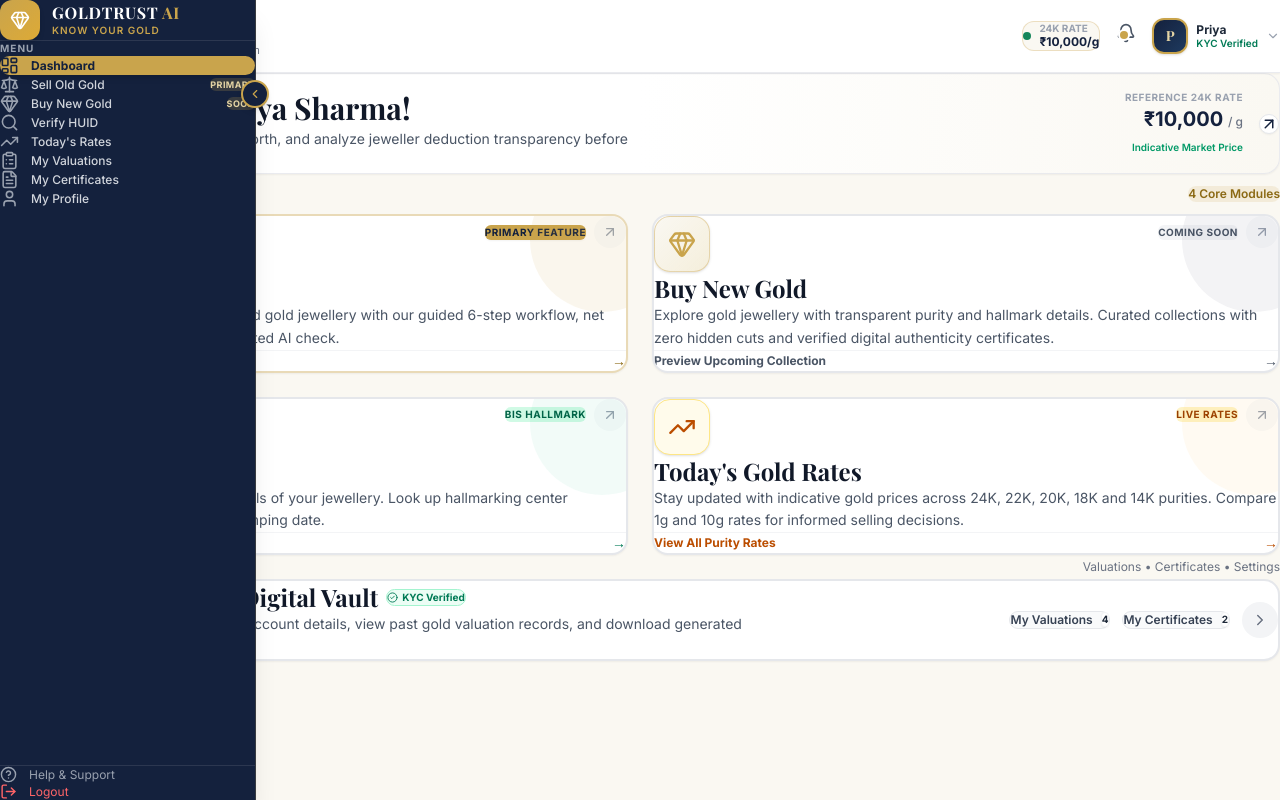
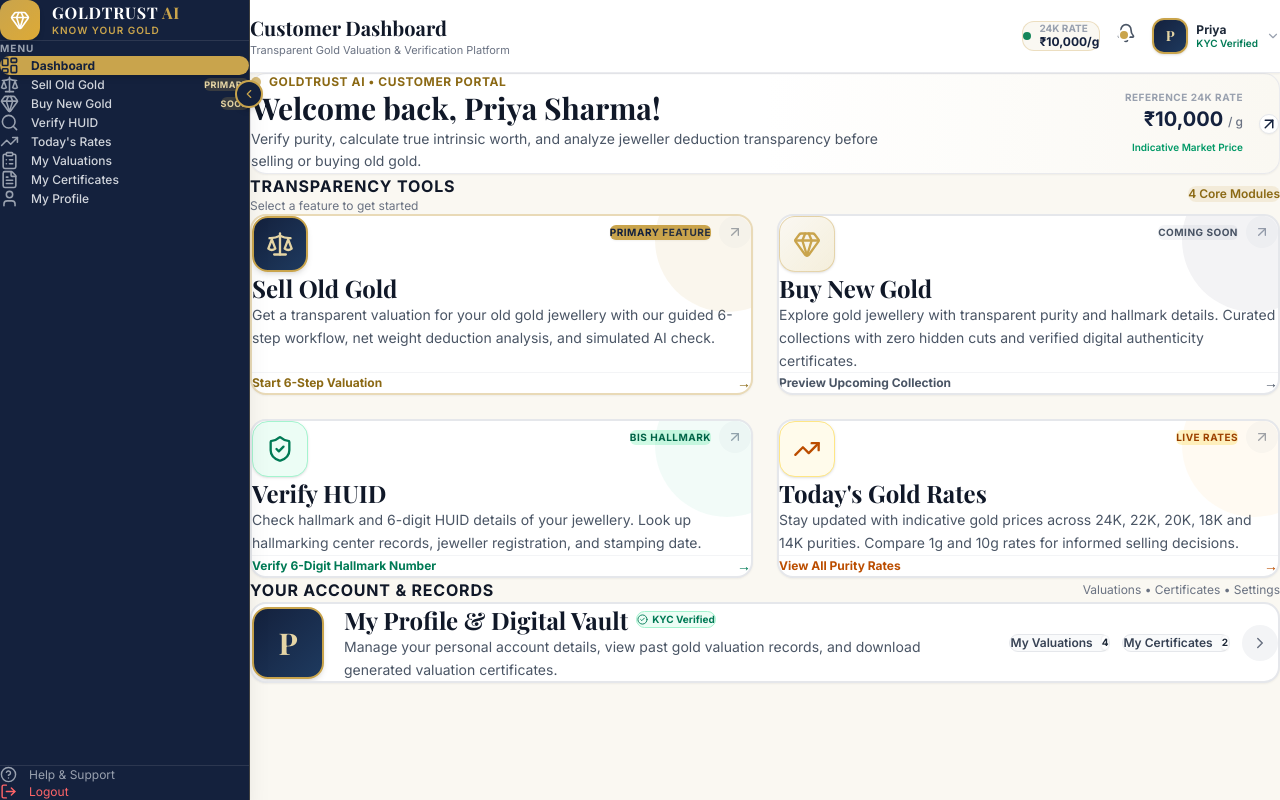
Before and after one commit to Dhanitha-18/HackGold, a React (Vite) app: page /dashboard in a window 1280 px wide. Built offline with nearby package versions, Linux system fonts and the light colour scheme; a web font is replaced by a local one.

Commit message:
Fix customer portal sidebar overlap and dashboard alignment

```diff
--- a/src/components/layout/Layout.jsx
+++ b/src/components/layout/Layout.jsx
@@ -26,8 +26,15 @@ export default function Layout({ children }) {
 
   return (
     <ToastContext.Provider value={addToast}>
-      <div className="min-h-screen bg-[#FAF8F2] flex flex-row text-gray-800 antialiased selection:bg-[#C9A44C]/30 selection:text-[#14213D] relative overflow-x-hidden">
-        {/* Left Sidebar (Desktop persistent, Mobile drawer) */}
+      {/*
+        Pure structural flex layout:
+        - Sidebar is a direct flex child in the flow on desktop (lg:relative / lg:translate-x-0).
+        - Sidebar NEVER uses position:fixed on desktop, so it physically occupies its column (256px or 86px).
+        - The main content area is flex-1 min-w-0, guaranteed to start immediately after the sidebar boundary.
+        - Absolute zero chance of sidebar overlapping or hiding dashboard content!
+      */}
+      <div className="min-h-screen bg-[#FAF8F2] flex flex-row text-gray-800 antialiased selection:bg-[#C9A44C]/30 selection:text-[#14213D] w-full overflow-x-hidden">
+        {/* Left Sidebar Component */}
         <Sidebar
           collapsed={collapsed}
           onToggleCollapse={() => setCollapsed((v) => !v)}
@@ -35,26 +42,18 @@ export default function Layout({ children }) {
           onCloseMobile={() => setIsMobileOpen(false)}
         />
 
-        {/* Right Content Area:
-            - flex-1 and min-w-0 ensures proper flexbox shrinking/expansion without overflow.
-            - marginLeft smoothly tracks sidebar width on desktop (w-64 = 16rem = 256px, w-20 = 5rem = 80px).
-            - on mobile (lg:hidden), sidebar is an off-canvas drawer, so ml is 0.
-        */}
-        <div
-          className={`flex-1 min-w-0 flex flex-col transition-[margin-left] duration-300 ease-in-out ${
-            collapsed ? 'lg:ml-20' : 'lg:ml-64'
-          }`}
-        >
-          {/* Top Header spans the full width of the main content area */}
+        {/* Right Main Content Column */}
+        <div className="flex-1 min-w-0 flex flex-col min-h-screen bg-[#FAF8F2]">
+          {/* Top Header spans the exact width of the main content column */}
           <Header onMobileMenuToggle={() => setIsMobileOpen(true)} />
 
-          {/* Main page content area: Full width of the remaining viewport with healthy padding */}
-          <main className="flex-1 w-full px-4 sm:px-6 md:px-8 lg:px-10 py-6 md:py-8 pb-24 lg:pb-12 box-border">
+          {/* Main Page Content Area */}
+          <main className="flex-1 w-full px-5 sm:px-8 md:px-10 lg:px-12 py-6 md:py-8 pb-24 lg:pb-12 box-border">
             {children}
           </main>
         </div>
 
-        {/* Mobile Bottom Navigation (only visible on mobile screens < 768px) */}
+        {/* Mobile Bottom Navigation (only on mobile viewports < 768px) */}
         <BottomNav />
 
         {/* Global Toast Notifications */}
--- a/src/components/layout/Sidebar.jsx
+++ b/src/components/layout/Sidebar.jsx
@@ -39,19 +39,28 @@ export default function Sidebar({ collapsed, onToggleCollapse, isMobileOpen, onC
 
   return (
     <>
-      {/* Mobile backdrop overlay */}
+      {/* Mobile backdrop overlay - only active when drawer opened on small screens */}
       {isMobileOpen && (
         <div
-          className="fixed inset-0 bg-black/60 backdrop-blur-xs z-50 lg:hidden transition-opacity"
+          className="fixed inset-0 bg-black/60 backdrop-blur-xs z-40 lg:hidden transition-opacity"
           onClick={onCloseMobile}
         />
       )}
 
-      {/* Sidebar container */}
+      {/*
+        Sidebar container:
+        - Mobile: fixed off-canvas drawer (z-50, slide-in)
+        - Desktop (lg:): relative flex child (z-30, in document flow, sticky top-0, h-screen)
+        - Expanded width: 250px (w-[250px] shrink-0)
+        - Collapsed width: 86px (w-[86px] shrink-0)
+        - Both states physically occupy their exact column in the flex container!
+      */}
       <aside
+        style={{ width: collapsed ? '86px' : '250px' }}
         className={`
-          fixed top-0 left-0 h-full bg-[#14213D] text-white flex flex-col z-50 transition-all duration-300 ease-in-out border-r border-[#C9A44C]/20 shadow-xl
-          ${collapsed ? 'w-20' : 'w-64'}
+          fixed top-0 left-0 h-screen bg-[#14213D] text-white flex flex-col z-50
+          transition-all duration-300 ease-in-out border-r border-[#C9A44C]/25 shadow-xl shrink-0
+          lg:static lg:z-30 lg:h-screen lg:sticky
           ${isMobileOpen ? 'translate-x-0' : '-translate-x-full lg:translate-x-0'}
         `}
       >
@@ -112,7 +121,7 @@ export default function Sidebar({ collapsed, onToggleCollapse, isMobileOpen, onC
                     ? 'bg-[#C9A44C] text-[#14213D] font-bold shadow-md'
                     : 'text-gray-300 hover:bg-white/10 hover:text-white font-medium'
                   }
-                  ${collapsed ? 'justify-center' : ''}
+                  ${collapsed ? 'justify-center px-2' : ''}
                 `}
               >
                 <Icon size={19} className={`shrink-0 ${isActive ? 'text-[#14213D]' : 'text-gray-400 group-hover:text-white'}`} />
@@ -131,7 +140,7 @@ export default function Sidebar({ collapsed, onToggleCollapse, isMobileOpen, onC
 
                 {/* Floating tooltip when collapsed */}
                 {collapsed && (
-                  <div className="fixed left-20 ml-2 px-3 py-1.5 text-xs bg-[#14213D] text-white border border-[#C9A44C]/30 rounded-lg shadow-xl opacity-0 pointer-events-none group-hover:opacity-100 transition-opacity z-50 whitespace-nowrap">
+                  <div className="absolute left-full ml-3 px-3 py-1.5 text-xs bg-[#14213D] text-white border border-[#C9A44C]/40 rounded-lg shadow-xl opacity-0 pointer-events-none group-hover:opacity-100 transition-opacity z-50 whitespace-nowrap">
                     {item.label}
                   </div>
                 )}
@@ -148,7 +157,7 @@ export default function Sidebar({ collapsed, onToggleCollapse, isMobileOpen, onC
             className={({ isActive }) => `
               flex items-center gap-3 px-3 py-2 rounded-xl text-xs transition-colors
               ${isActive ? 'bg-white/10 text-white font-bold' : 'text-gray-400 hover:bg-white/5 hover:text-gray-200'}
-              ${collapsed ? 'justify-center' : ''}
+              ${collapsed ? 'justify-center px-2' : ''}
             `}
             title={collapsed ? 'Help & Support' : undefined}
           >
@@ -159,7 +168,7 @@ export default function Sidebar({ collapsed, onToggleCollapse, isMobileOpen, onC
           <button
             onClick={handleLogout}
             className={`w-full flex items-center gap-3 px-3 py-2 rounded-xl text-xs text-red-400 hover:bg-red-500/10 hover:text-red-300 transition-colors ${
-              collapsed ? 'justify-center' : ''
+              collapsed ? 'justify-center px-2' : ''
             }`}
             title={collapsed ? 'Logout' : undefined}
           >
--- a/src/pages/Dashboard.jsx
+++ b/src/pages/Dashboard.jsx
@@ -12,23 +12,23 @@ export default function Dashboard() {
   return (
     <div className="space-y-6 md:space-y-8 animate-fade-in w-full">
       {/* Welcome Greeting Strip (Spans full available width) */}
-      <div className="w-full flex flex-col md:flex-row md:items-center justify-between gap-4 bg-gradient-to-r from-white via-white to-[#FAF8F2] border border-gray-200/80 rounded-2xl p-5 md:p-6 shadow-xs">
-        <div>
-          <div className="flex items-center gap-2 mb-1.5">
-            <span className="w-2.5 h-2.5 rounded-full bg-[#C9A44C] animate-pulse" />
+      <div className="w-full flex flex-col md:flex-row md:items-center justify-between gap-4 bg-gradient-to-r from-white via-white to-[#FAF8F2] border border-gray-200/80 rounded-2xl p-6 md:p-8 shadow-xs">
+        <div className="min-w-0 flex-1">
+          <div className="flex items-center gap-2 mb-2">
+            <span className="w-2.5 h-2.5 rounded-full bg-[#C9A44C] animate-pulse shrink-0" />
             <span className="text-xs font-bold text-[#8B6914] uppercase tracking-wider">
               GOLDTRUST AI • Customer Portal
             </span>
           </div>
-          <h1 className="font-serif text-2xl md:text-3xl font-bold text-gray-900 leading-tight">
+          <h1 className="font-serif text-2xl sm:text-3xl font-bold text-gray-900 leading-tight">
             Welcome back, {currentUser.name}!
           </h1>
-          <p className="text-sm text-gray-600 mt-1 max-w-2xl leading-relaxed">
+          <p className="text-sm text-gray-600 mt-1.5 max-w-2xl leading-relaxed">
             Verify purity, calculate true intrinsic worth, and analyze jeweller deduction transparency before selling or buying old gold.
           </p>
         </div>
 
-        <div className="flex items-center gap-4 pt-3 md:pt-0 border-t md:border-t-0 border-gray-100 shrink-0">
+        <div className="flex items-center gap-4 pt-4 md:pt-0 border-t md:border-t-0 border-gray-100 shrink-0">
           <div className="text-left md:text-right">
             <p className="text-[10px] uppercase font-bold text-gray-400 tracking-wider">Reference 24K Rate</p>
             <p className="text-lg md:text-xl font-bold text-[#14213D]">₹10,000 <span className="text-xs font-medium text-gray-500">/ g</span></p>
@@ -36,7 +36,7 @@ export default function Dashboard() {
           </div>
           <button
             onClick={() => navigate('/rates')}
-            className="p-3 rounded-2xl bg-white hover:bg-[#FAF8F2] text-[#14213D] hover:text-[#C9A44C] transition-all border border-gray-200 shadow-xs hover:shadow-md cursor-pointer"
+            className="p-3 rounded-2xl bg-white hover:bg-[#FAF8F2] text-[#14213D] hover:text-[#C9A44C] transition-all border border-gray-200 shadow-xs hover:shadow-md cursor-pointer shrink-0"
             title="View All Rates"
           >
             <ArrowUpRight size={18} />
@@ -53,17 +53,17 @@ export default function Dashboard() {
             </h2>
             <p className="text-xs text-gray-500">Select a feature to get started</p>
           </div>
-          <span className="text-xs font-semibold text-[#8B6914] bg-[#C9A44C]/15 px-2.5 py-1 rounded-full">
+          <span className="text-xs font-semibold text-[#8B6914] bg-[#C9A44C]/15 px-3 py-1 rounded-full">
             4 Core Modules
           </span>
         </div>
 
         {/* 2-Column Responsive Grid with Equal Widths: grid-cols-1 md:grid-cols-2 */}
-        <div className="grid grid-cols-1 md:grid-cols-2 gap-5 lg:gap-6 w-full">
+        <div className="grid grid-cols-1 md:grid-cols-2 gap-6 w-full">
           {/* CARD 1: SELL OLD GOLD (PRIMARY FEATURE) */}
           <div
             onClick={() => navigate('/sell')}
-            className="group relative bg-white hover:bg-[#FAF8F2]/60 border-2 border-[#C9A44C]/40 hover:border-[#C9A44C] rounded-2xl p-6 md:p-7 shadow-xs hover:shadow-xl transition-all duration-300 cursor-pointer flex flex-col justify-between overflow-hidden"
+            className="group relative bg-white hover:bg-[#FAF8F2]/60 border-2 border-[#C9A44C]/40 hover:border-[#C9A44C] rounded-2xl p-6 md:p-8 shadow-xs hover:shadow-xl transition-all duration-300 cursor-pointer flex flex-col justify-between overflow-hidden"
           >
             <div className="absolute -top-12 -right-12 w-36 h-36 rounded-full bg-[#C9A44C]/10 group-hover:scale-125 transition-transform duration-500 pointer-events-none" />
 
@@ -85,7 +85,7 @@ export default function Dashboard() {
               <h3 className="font-serif text-xl md:text-2xl font-bold text-gray-900 group-hover:text-[#14213D] transition-colors">
                 Sell Old Gold
               </h3>
-              <p className="text-sm text-gray-600 mt-2 leading-relaxed">
+              <p className="text-sm text-gray-600 mt-2.5 leading-relaxed">
                 Get a transparent valuation for your old gold jewellery with our guided 6-step workflow, net weight deduction analysis, and simulated AI check.
               </p>
             </div>
@@ -99,7 +99,7 @@ export default function Dashboard() {
           {/* CARD 2: BUY NEW GOLD (COMING SOON) */}
           <div
             onClick={() => navigate('/buy')}
-            className="group relative bg-white hover:bg-[#FAF8F2]/60 border-2 border-gray-200 hover:border-[#14213D]/60 rounded-2xl p-6 md:p-7 shadow-xs hover:shadow-xl transition-all duration-300 cursor-pointer flex flex-col justify-between overflow-hidden"
+            className="group relative bg-white hover:bg-[#FAF8F2]/60 border-2 border-gray-200 hover:border-[#14213D]/60 rounded-2xl p-6 md:p-8 shadow-xs hover:shadow-xl transition-all duration-300 cursor-pointer flex flex-col justify-between overflow-hidden"
           >
             <div className="absolute -top-12 -right-12 w-36 h-36 rounded-full bg-[#14213D]/5 group-hover:scale-125 transition-transform duration-500 pointer-events-none" />
 
@@ -121,7 +121,7 @@ export default function Dashboard() {
               <h3 className="font-serif text-xl md:text-2xl font-bold text-gray-900 group-hover:text-[#14213D] transition-colors">
                 Buy New Gold
               </h3>
-              <p className="text-sm text-gray-600 mt-2 leading-relaxed">
+              <p className="text-sm text-gray-600 mt-2.5 leading-relaxed">
                 Explore gold jewellery with transparent purity and hallmark details. Curated collections with zero hidden cuts and verified digital authenticity certificates.
               </p>
             </div>
@@ -135,7 +135,7 @@ export default function Dashboard() {
           {/* CARD 3: VERIFY HUID */}
           <div
             onClick={() => navigate('/huid')}
-            className="group relative bg-white hover:bg-[#FAF8F2]/60 border-2 border-gray-200 hover:border-emerald-500/60 rounded-2xl p-6 md:p-7 shadow-xs hover:shadow-xl transition-all duration-300 cursor-pointer flex flex-col justify-between overflow-hidden"
+            className="group relative bg-white hover:bg-[#FAF8F2]/60 border-2 border-gray-200 hover:border-emerald-500/60 rounded-2xl p-6 md:p-8 shadow-xs hover:shadow-xl transition-all duration-300 cursor-pointer flex flex-col justify-between overflow-hidden"
           >
             <div className="absolute -top-12 -right-12 w-36 h-36 rounded-full bg-emerald-500/5 group-hover:scale-125 transition-transform duration-500 pointer-events-none" />
 
@@ -157,7 +157,7 @@ export default function Dashboard() {
               <h3 className="font-serif text-xl md:text-2xl font-bold text-gray-900 group-hover:text-[#14213D] transition-colors">
                 Verify HUID
               </h3>
-              <p className="text-sm text-gray-600 mt-2 leading-relaxed">
+              <p className="text-sm text-gray-600 mt-2.5 leading-relaxed">
                 Check hallmark and 6-digit HUID details of your jewellery. Look up hallmarking center records, jeweller registration, and stamping date.
               </p>
             </div>
@@ -171,7 +171,7 @@ export default function Dashboard() {
           {/* CARD 4: TODAY'S GOLD RATES */}
           <div
             onClick={() => navigate('/rates')}
-            className="group relative bg-white hover:bg-[#FAF8F2]/60 border-2 border-gray-200 hover:border-amber-500/60 rounded-2xl p-6 md:p-7 shadow-xs hover:shadow-xl transition-all duration-300 cursor-pointer flex flex-col justify-between overflow-hidden"
+            className="group relative bg-white hover:bg-[#FAF8F2]/60 border-2 border-gray-200 hover:border-amber-500/60 rounded-2xl p-6 md:p-8 shadow-xs hover:shadow-xl transition-all duration-300 cursor-pointer flex flex-col justify-between overflow-hidden"
           >
             <div className="absolute -top-12 -right-12 w-36 h-36 rounded-full bg-amber-500/5 group-hover:scale-125 transition-transform duration-500 pointer-events-none" />
 
@@ -193,7 +193,7 @@ export default function Dashboard() {
               <h3 className="font-serif text-xl md:text-2xl font-bold text-gray-900 group-hover:text-[#14213D] transition-colors">
                 Today's Gold Rates
               </h3>
-              <p className="text-sm text-gray-600 mt-2 leading-relaxed">
+              <p className="text-sm text-gray-600 mt-2.5 leading-relaxed">
                 Stay updated with indicative gold prices across 24K, 22K, 20K, 18K and 14K purities. Compare 1g and 10g rates for informed selling decisions.
               </p>
             </div>
@@ -217,7 +217,7 @@ export default function Dashboard() {
 
         <div
           onClick={() => navigate('/profile')}
-          className="group relative bg-white hover:bg-[#FAF8F2]/60 border-2 border-gray-200 hover:border-[#14213D] rounded-2xl p-6 md:p-7 shadow-xs hover:shadow-xl transition-all duration-300 cursor-pointer overflow-hidden w-full"
+          className="group relative bg-white hover:bg-[#FAF8F2]/60 border-2 border-gray-200 hover:border-[#14213D] rounded-2xl p-6 md:p-8 shadow-xs hover:shadow-xl transition-all duration-300 cursor-pointer overflow-hidden w-full"
         >
           <div className="flex flex-col lg:flex-row lg:items-center justify-between gap-6">
             <div className="flex items-start sm:items-center gap-4 sm:gap-5 min-w-0">
```
